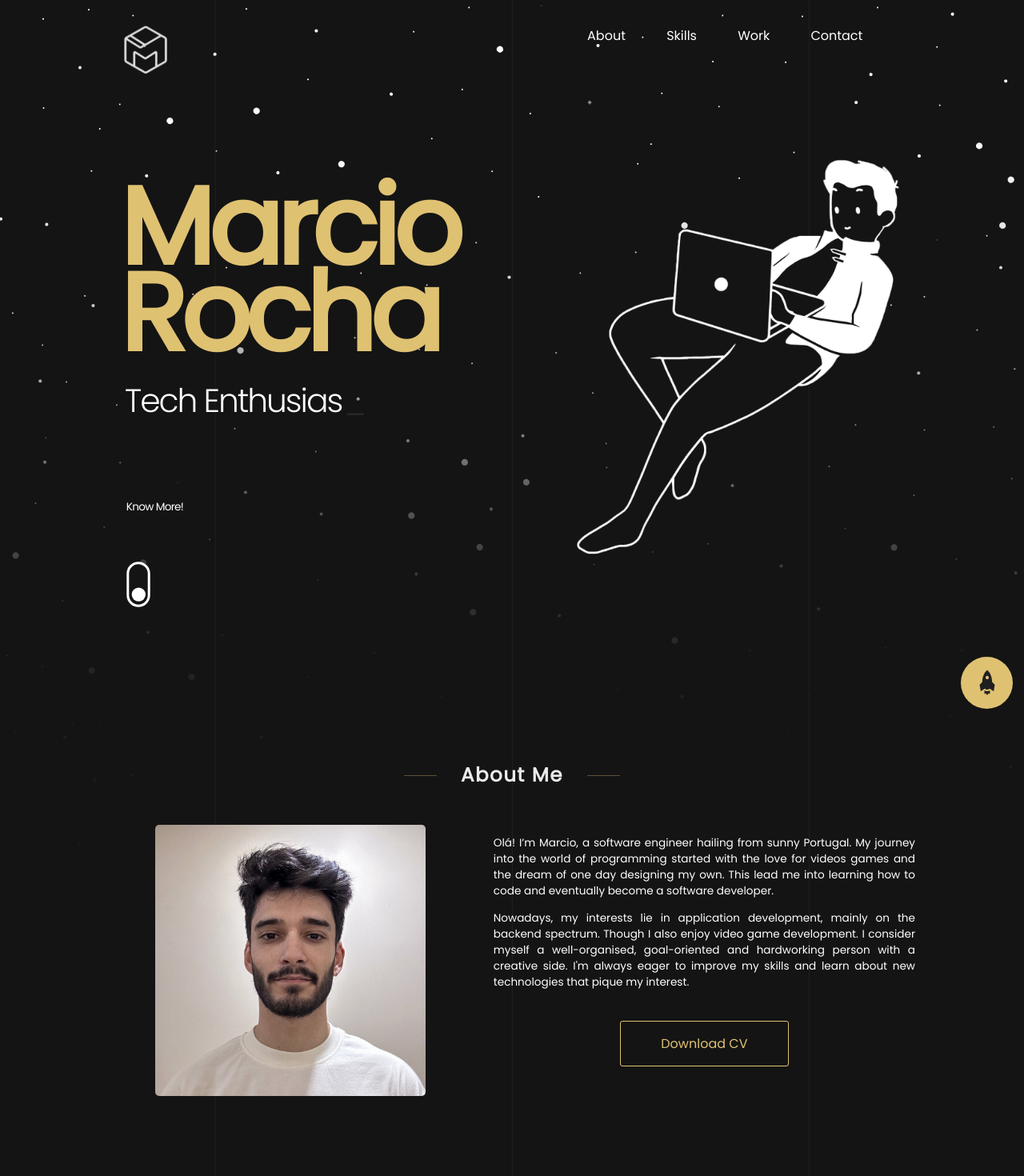
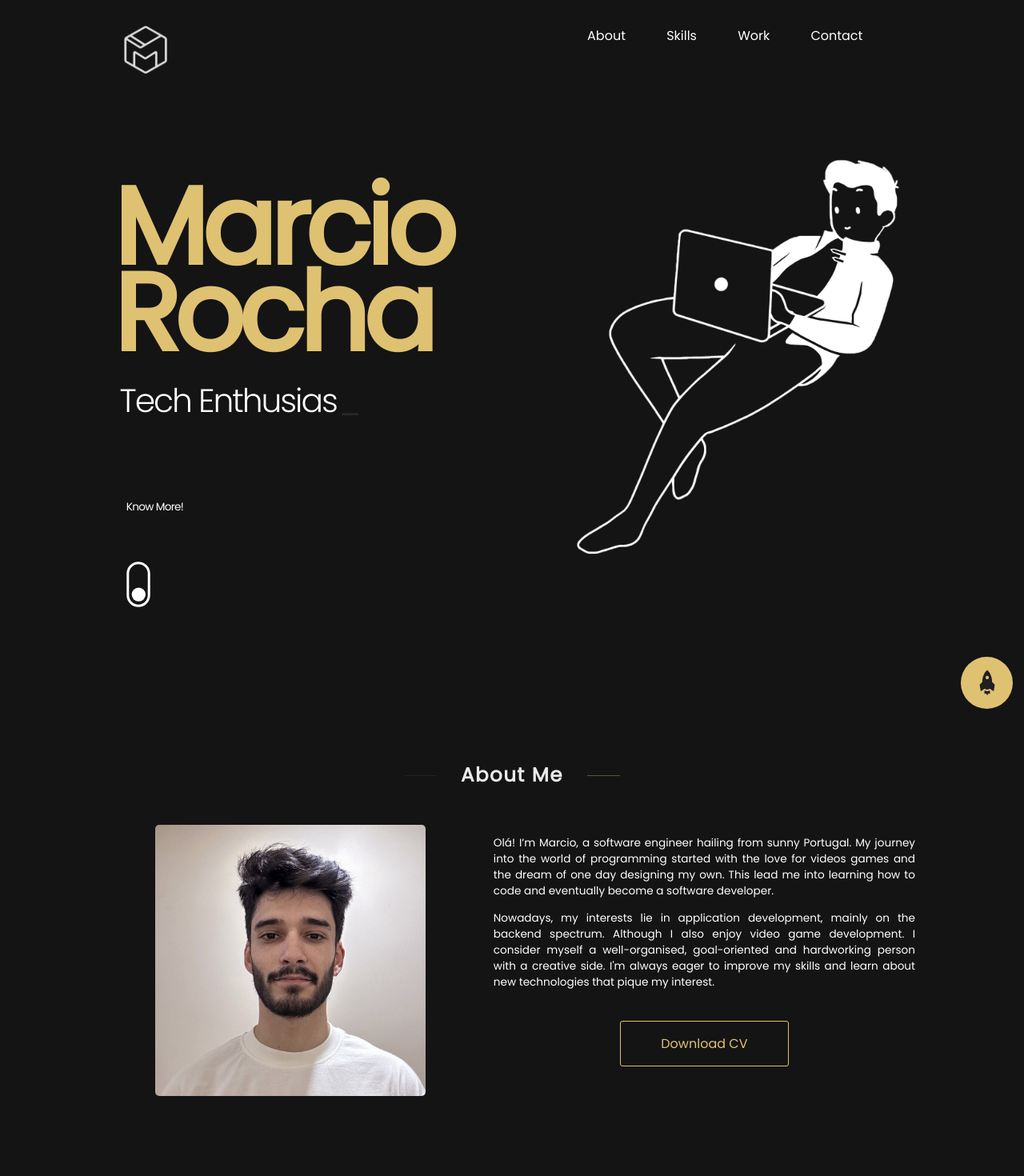
Before and after one commit to marsRocha/marsRocha.github.io, a Next.js app: page / in a window 1280 px wide. Shown: the top 1470 px of the page at 80% size. Built offline with nearby package versions, Linux system fonts and the light colour scheme.

Commit message:
Final Fev 2024 changes

```diff
--- a/data.json
+++ b/data.json
@@ -12,7 +12,7 @@
         "profilePic": "me.png",
         "bio": [
             "Olá! I’m Marcio, a software engineer hailing from sunny Portugal. My journey into the world of programming started with the love for videos games and the dream of one day designing my own. This lead me into learning how to code and eventually become a software developer.",
-            "Nowadays, my interests lie in application development, mainly on the backend spectrum. Though I also enjoy video game development. I consider myself a well-organised, goal-oriented and hardworking person with a creative side. I'm always eager to improve my skills and learn about new technologies that pique my interest."
+            "Nowadays, my interests lie in application development, mainly on the backend spectrum. Although I also enjoy video game development. I consider myself a well-organised, goal-oriented and hardworking person with a creative side. I'm always eager to improve my skills and learn about new technologies that pique my interest."
         ],
         "resumedownload": "https://raw.githubusercontent.com/marsRocha/marsRocha.github.io/master/cv_marcio_rocha.pdf",
         "education": [
--- a/pages/index.js
+++ b/pages/index.js
@@ -77,7 +77,6 @@ export default function Home() {
 
       <div className='front-page' ref={ref}>
         <motion.div className='stars-container' style={{ y}}>
-          <img className='stars-top' src="/stars-top.png" alt='background' ></img>
         </motion.div>
 
         <Navbar/>
--- a/styles/globals.scss
+++ b/styles/globals.scss
@@ -128,13 +128,12 @@ h3 {
   width: 41px;
   height: 1px;
   margin-right: 30px;
-  background-color: #5d5236;
+  background-color: #212121;
 }
 
 //--------------------------------- MAIN --------------------------------
 
 .main {
-  background-image: url("/line-background.png");
   background-size: contain;
   background-repeat:  repeat;
   z-index: -2;
@@ -945,8 +944,8 @@ h3 {
       padding: 1em 8em 6em 1em;
       text-align: left;
 
-      .hero_subtitle{
-        padding-left: 0.16em;
+      .hero_title {
+        margin-left: -.06em
       }
 
       .more {
```
